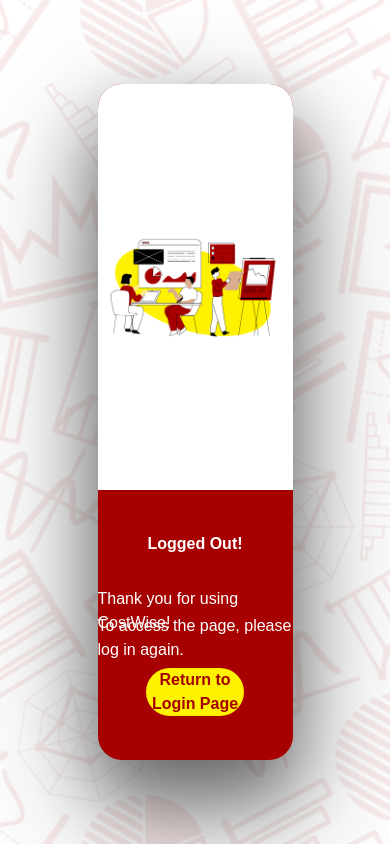
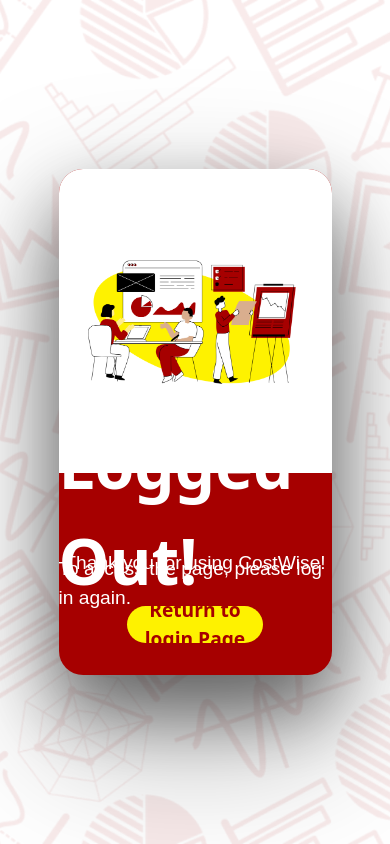
Before and after one commit to EXEcuted-tech/costwise, a Next.js app in the folder client/: page /logout in a window 390 px wide. Built offline with nearby package versions, Linux system fonts and the light colour scheme.

Commit message:
fix(web): fixed responsiveness for different resolutions

```diff
--- a/client/src/app/logout/layout.tsx
+++ b/client/src/app/logout/layout.tsx
@@ -10,7 +10,7 @@
           className="min-h-screen bg-cover bg-center flex items-center justify-center h-screen"
           style={{ backgroundImage: "url('/images/logoutbg.png')" }}
         >
-          <div className="relative z-10 flex w-[50%] h-[80%] rounded-md text-white">
+          <div className="relative z-10 flex w-[70%] h-[60%] 2xl:w-[50%] 2xl:h-[80%] rounded-md font-lato">
             {children}
           </div>
         </div>
--- a/client/src/app/logout/page.tsx
+++ b/client/src/app/logout/page.tsx
@@ -2,36 +2,36 @@
 import Link from "next/link";
 function LogoutPage() {
   return (
-    <div className="w-[100%] h-[100%] bg-[#A60000] flex-row rounded-3xl drop-shadow-4xl font-poppins">
+    <div className="w-[100%] h-[100%] bg-[#A60000] flex-row rounded-3xl drop-shadow-4xl">
       <div className="flex h-[60%] items-center bg-white justify-center rounded-t-3xl">
         <img
           src="images/statsimage.png"
-          alt=""
-          className="sm:w-[100%] md:w-[95%] 2xl:w-[90%] xl:w-[85%] 3xl:w-[80%] h-auto"
+          alt="Logout Image"
+          className="w-[90%] h-auto"
         />
       </div>
 
-      <div className="bg-green h-[40%] w-[100%] flex-row items-center justify-center">
-        <div className="flex items-center justify-center h-[40%] w-[100%] font">
-          <p className="lg:text-[4.7em] md:text-[4.5em] sm:text-[4.3em] 2xl:text-[4.9em] 3xl:text-[5em] 4xl:text-[5em] font-bold">
+      <div className="bg-green h-[40%] w-[100%] flex-row items-center justify-center text-white">
+        <div className="flex items-center justify-center h-[40%] w-[100%]">
+          <p className="text-[4em] md:text-[4.5em] lg:text-[5em] font-semibold">
             Logged Out!
           </p>
         </div>
-        <div className="flex items-center justify-center h-[10%] w-[100%]">
-          <p className="lg:text-[1.2em] md:text-[1.4em] sm:text-[1.2em] 2xl:text-[1.4em]">
+        <div className="flex items-center justify-center h-[10%] w-[100%] font-poppins">
+          <p className="text-[1.2em] md:text-[1.4em] lg:text-[1.6em]">
             Thank you for using CostWise!
           </p>
         </div>
-        <div className="flex items-center justify-center h-[10%] w-[100%]">
-          <p className="lg:text-[1.2em] md:text-[1.4em] sm:text-[1.2em] 2xl:text-[1.4em]">
+        <div className="flex items-center justify-center h-[10%] w-[100%] font-poppins">
+          <p className="text-[1.2em] md:text-[1.4em] lg:text-[1.6em]">
             To access the page, please log in again.
           </p>
         </div>
         <div className="flex items-center justify-center h-[30%] w-[100%] font">
-          <div className="bg-[#FEF200] w-[50%] flex items-center justify-center h-[60%] rounded-3xl">
+          <div className="bg-secondary w-[50%] flex items-center justify-center h-[60%] rounded-3xl">
             <Link href="/login">
-              <button className="2xl:text-[1.4em] lg:text-[1.2em] md:text-[1.4em] sm:text-[1.2em] text-[#A60000] font-black">
-                Return to Login Page
+              <button className="text-[1.2em] md:text-[1.4em] lg:text-[1.6em] text-[#A60000] font-bold">
+                Return to login Page
               </button>
             </Link>
           </div>
```
